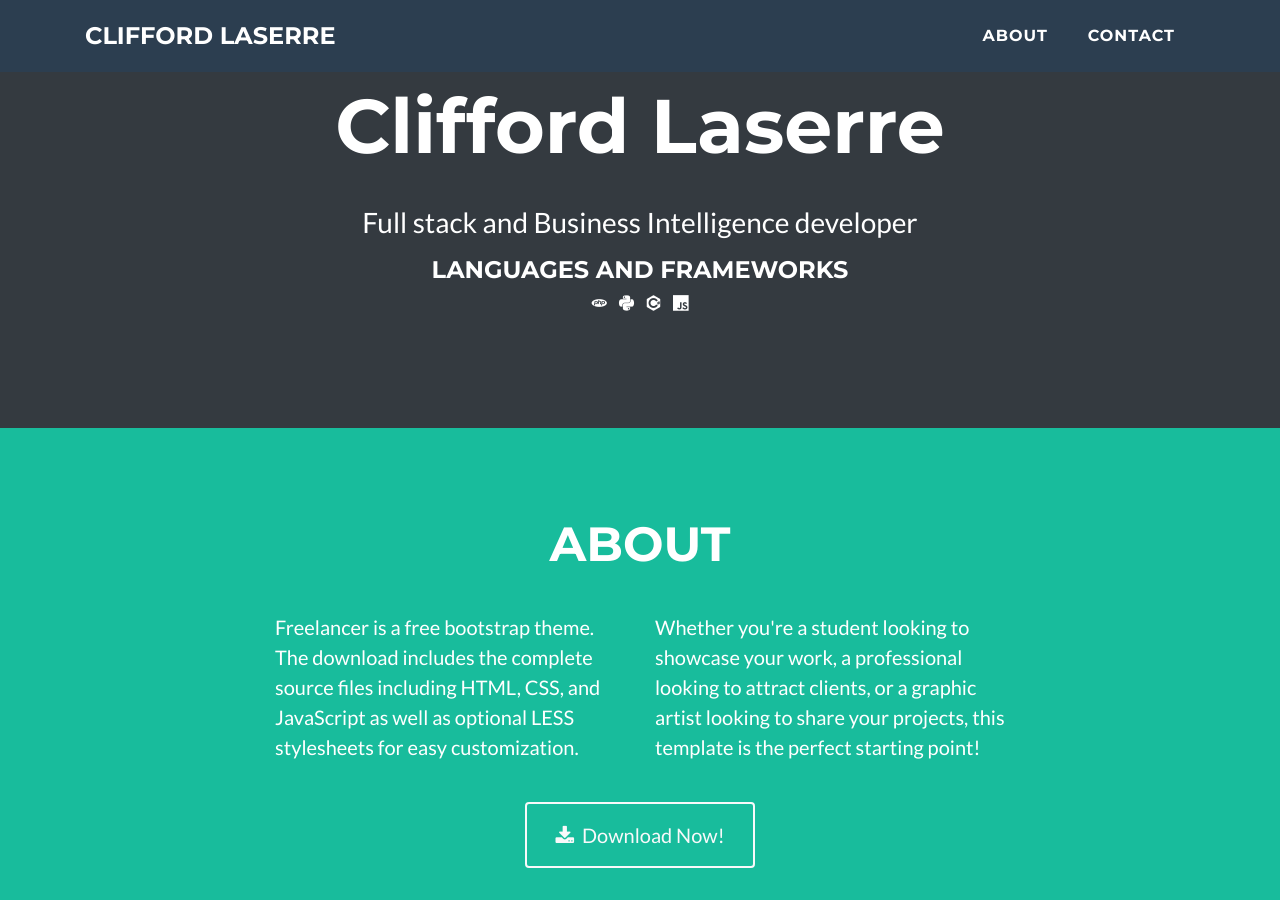
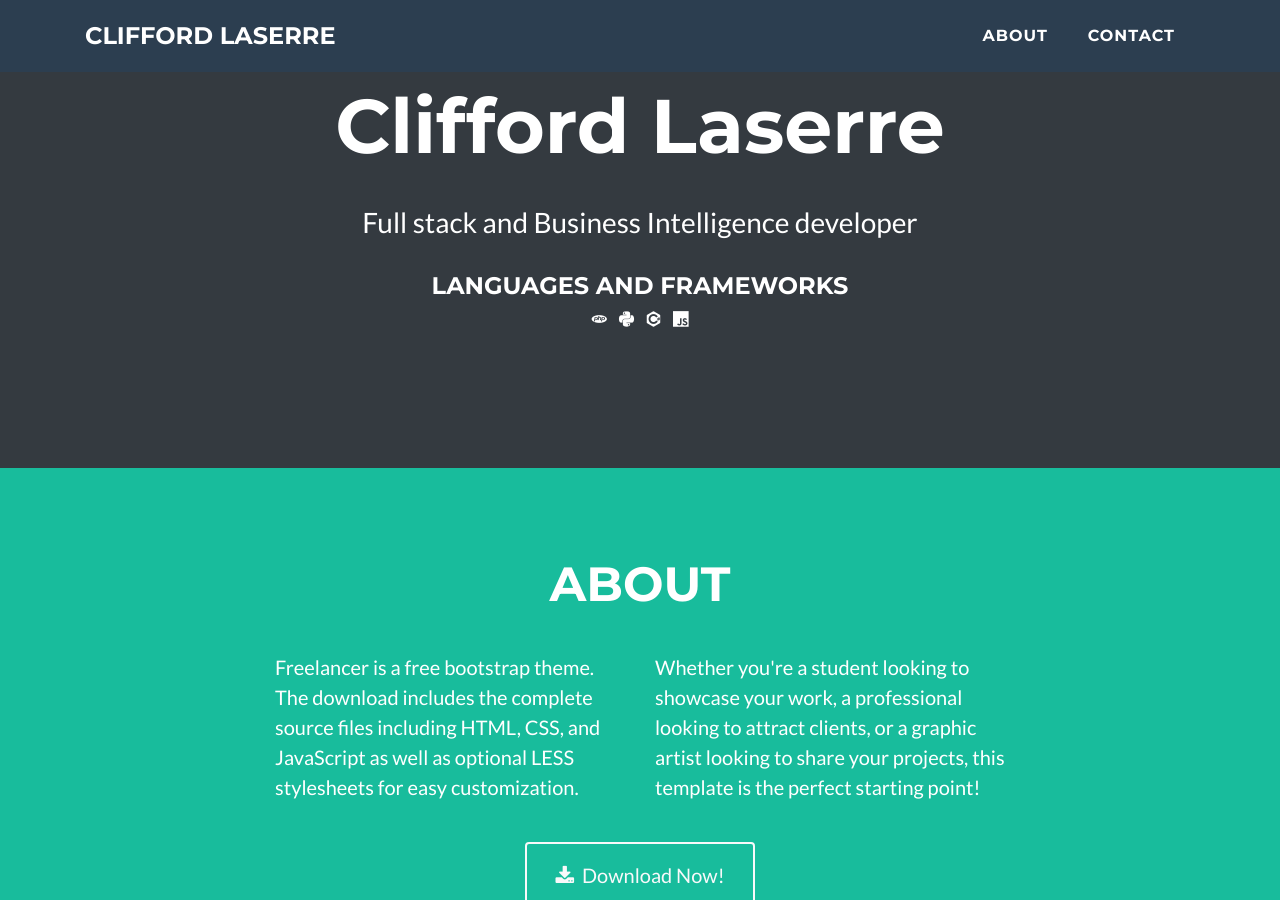
Before and after one commit to claserre9/claserre9.github.io, a Jekyll site: the page built from index.html, in a window 1280 px wide and 900 px high, scrolled down 412 px. Built offline with Jekyll 4.4.1, drawn with Linux system fonts in a browser that asks for light colours.

Commit message:
Update index.html

```diff
--- a/index.html
+++ b/index.html
@@ -10,9 +10,9 @@ layout: default
         <h2 class="font-weight-light mb-0">Full stack and Business Intelligence
             developer</h2>
     </div>
-    <div class="container text-center">
+    <div class="container text-center my-4">
         <div class="row">
-            <div class="col my-3 mb-lg-0">
+            <div class="col my-2 mb-lg-0">
                 <h4 class="text-uppercase">Languages and frameworks</h4>
                 <ul class="list-inline">
                     <li class="list-inline-item">
```
